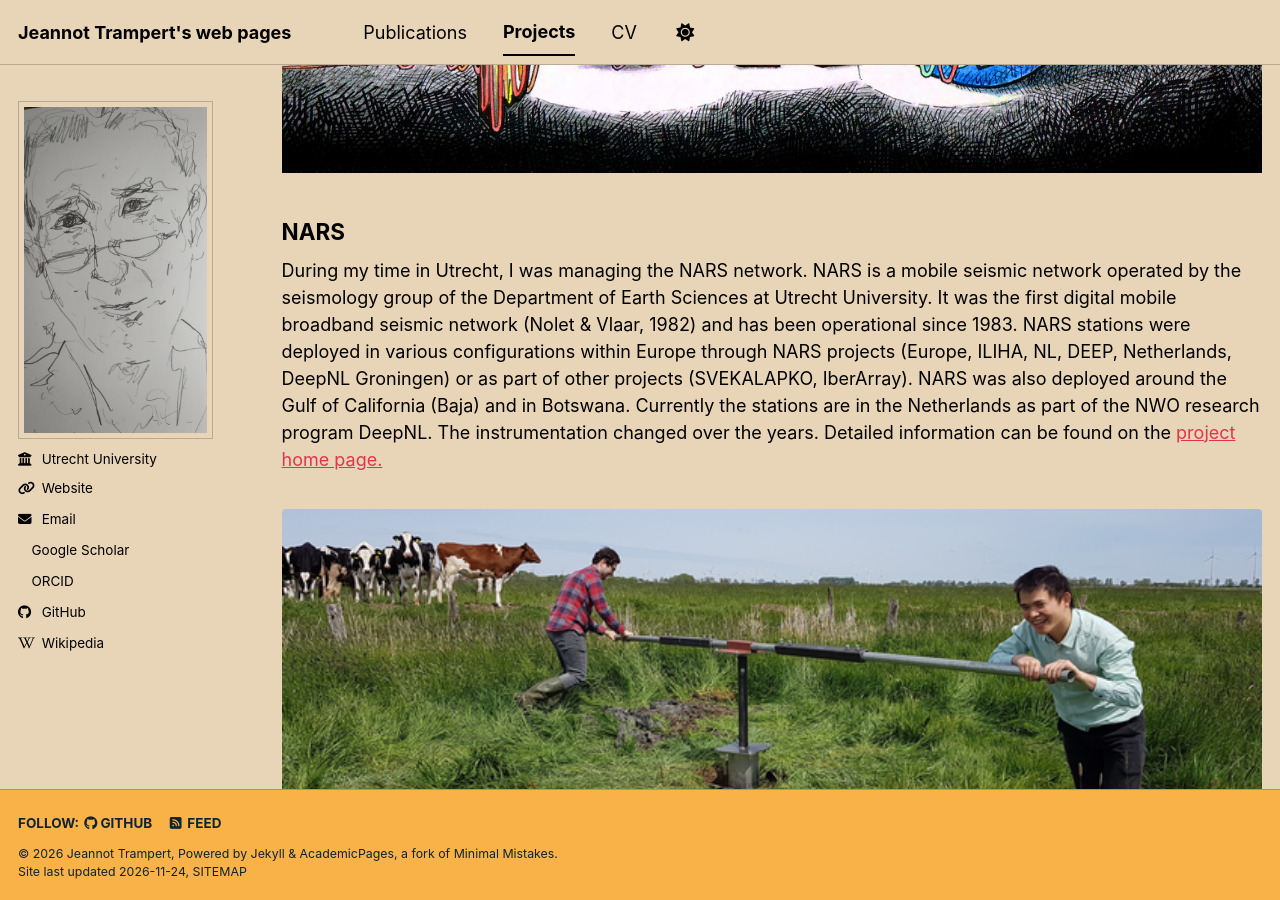
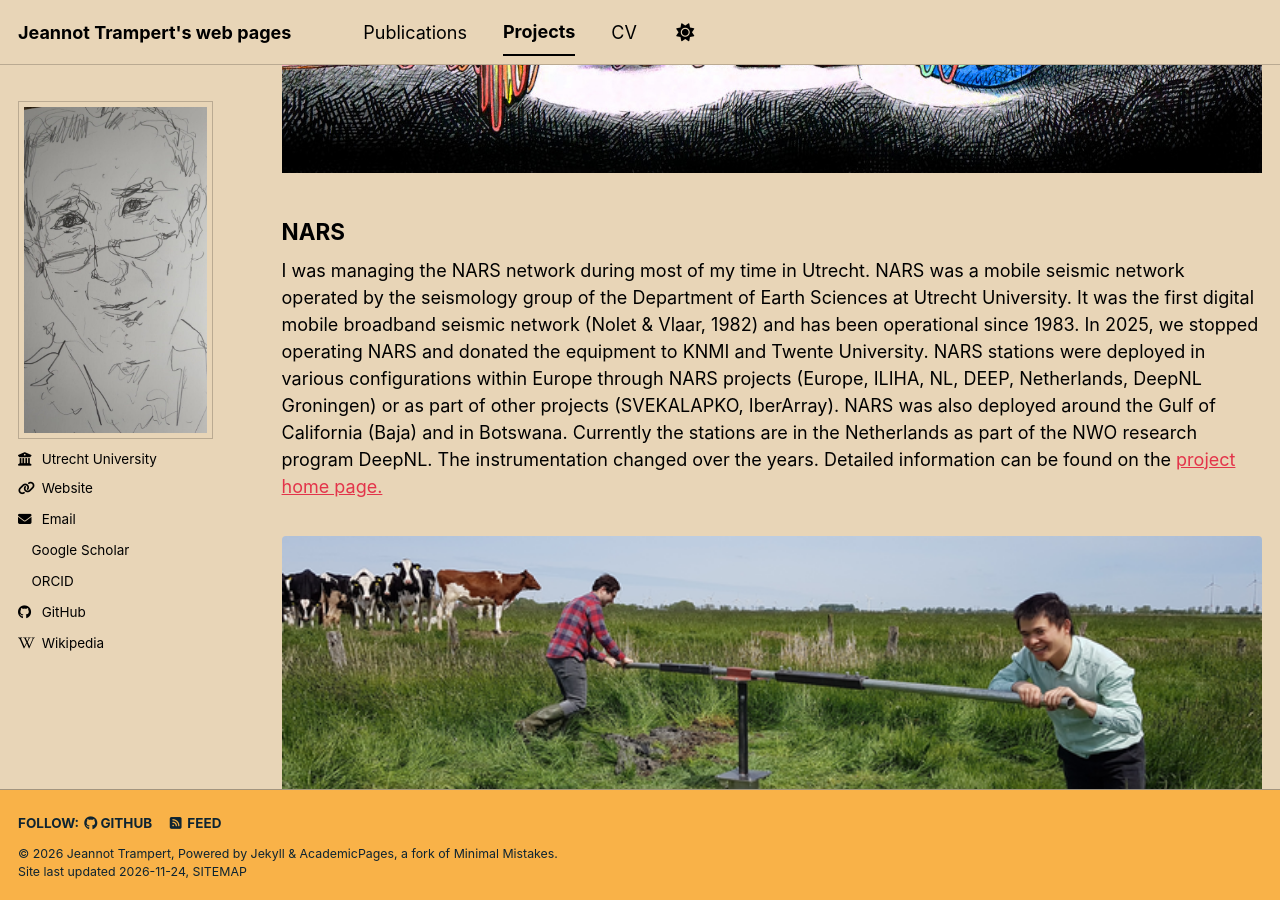
Before and after one commit to jeannot-trampert/jeannot-trampert.github.io, a Jekyll site: the page built from _pages/portfolio.html, in a window 1280 px wide and 900 px high, scrolled down 3512 px. Built offline with Jekyll 4.4.1, drawn with Linux system fonts in a browser that asks for light colours; a script bundle is joined from its source files by our own code; comment, search, counter and statistics services are not loaded; a style sheet for code colours, icons or effects is not loaded.

Commit message:
Revise NARS network description and operational details
Updated the description of the NARS network to reflect recent changes and historical context.

```diff
--- a/_pages/portfolio.html
+++ b/_pages/portfolio.html
@@ -101,7 +101,7 @@ the group of Paul Tackley at ETH.<br>
 charset=UTF-8">
 NARS</h2>
 
-During my time in Utrecht, I was managing the NARS network. NARS is a mobile seismic network operated by the seismology group of the Department of Earth Sciences at Utrecht University. It was the first digital mobile broadband seismic network (Nolet & Vlaar, 1982) and has been operational since 1983. NARS stations were deployed in various configurations within Europe through NARS projects (Europe, ILIHA, NL, DEEP, Netherlands, DeepNL Groningen) or as part of other projects (SVEKALAPKO, IberArray). NARS was also deployed around the Gulf of California (Baja) and in Botswana. Currently the stations are in the Netherlands as part of the NWO research program DeepNL. The instrumentation changed over the years. Detailed information can be found on the <a
+I was managing the NARS network during most of my time in Utrecht. NARS was a mobile seismic network operated by the seismology group of the Department of Earth Sciences at Utrecht University. It was the first digital mobile broadband seismic network (Nolet & Vlaar, 1982) and has been operational since 1983. In 2025, we stopped operating NARS and donated the equipment to KNMI and Twente University. NARS stations were deployed in various configurations within Europe through NARS projects (Europe, ILIHA, NL, DEEP, Netherlands, DeepNL Groningen) or as part of other projects (SVEKALAPKO, IberArray). NARS was also deployed around the Gulf of California (Baja) and in Botswana. Currently the stations are in the Netherlands as part of the NWO research program DeepNL. The instrumentation changed over the years. Detailed information can be found on the <a
 href="https://seismologie.sites.uu.nl/research-projects/nars/">project home page.</a><br>
 <figure>
 <img src="/images/draaien_wl.png" alt="Manual drilling for a seismometer installation in North-NL">
```
